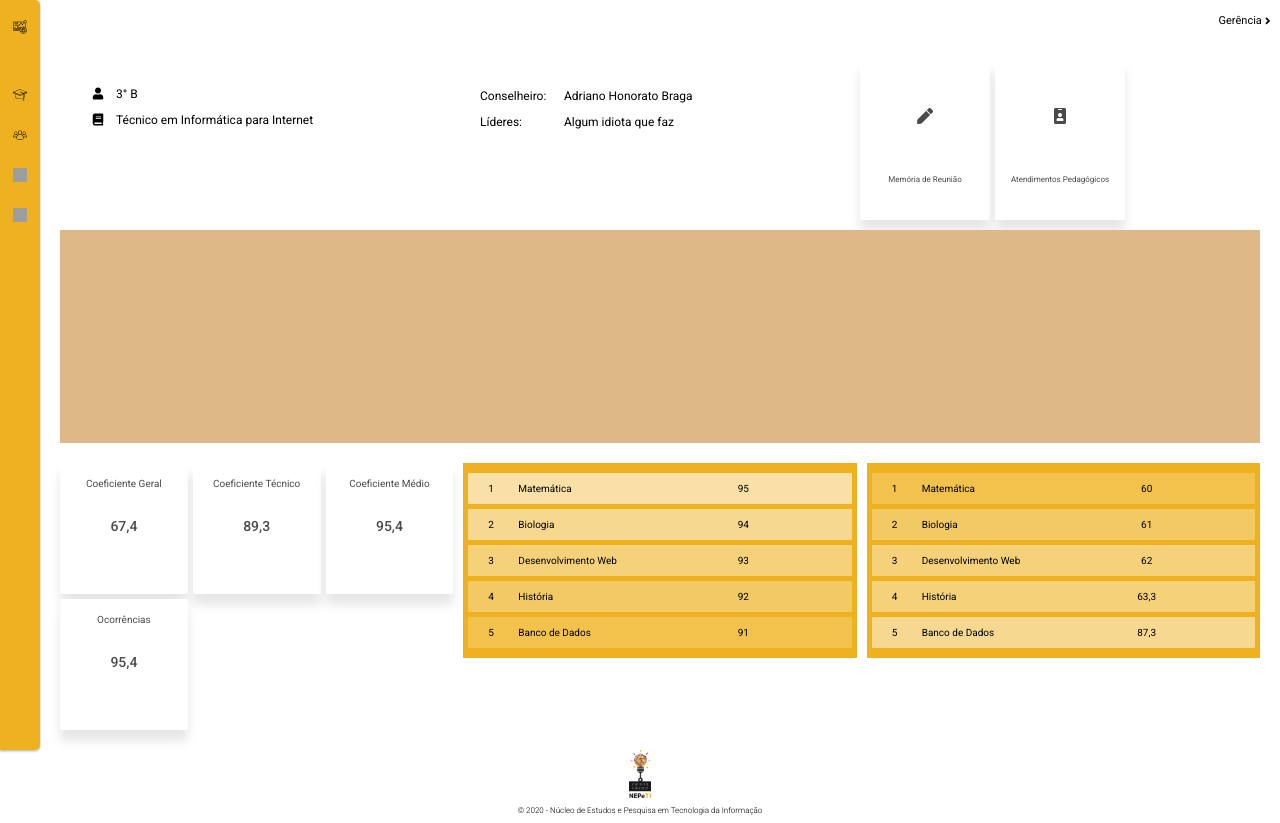
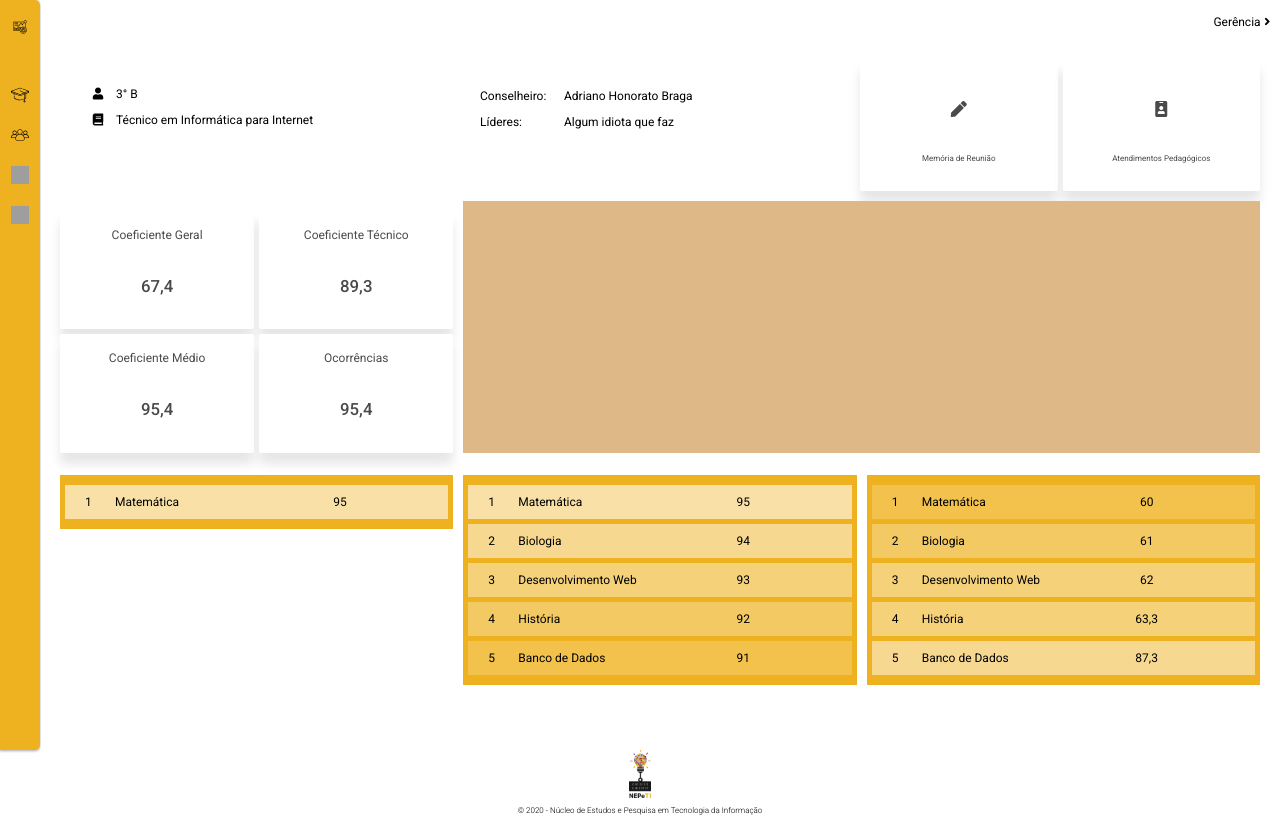
Before and after one commit to AlexandreL0pes/Aconselha, a PHP site: page /public_html/turma.html in a window 1280 px wide. Run offline with PHP 8.4, Linux system fonts and the light colour scheme; a map, chart or similar area stays blank; some libraries are stand-ins or nearby versions; grey boxes are pictures that could not be loaded.

Commit message:
Alterações no layout

```diff
--- a/public_html/assets/css/dropdown.css
+++ b/public_html/assets/css/dropdown.css
@@ -6,7 +6,7 @@
     /* border: 0.1em solid black; */
     width: 10em;
     margin-bottom: 1em;
-    font-size: 11px;
+    font-size: 1em;
     font-weight: 400;
     margin-top: .5em;
   }
--- a/public_html/assets/css/index.css
+++ b/public_html/assets/css/index.css
@@ -231,8 +231,8 @@ html {
 
 /* Specifies the size of the svg icon */
 .icon {
-  width: 1.2em;
-  height: 1.2em;
+  width: 1.5em;
+  height: 1.5em;
   /* background-color: red; */
   text-emphasis-color: white;
   /* background: url(./assets/images/reunion.svg); */
--- a/public_html/assets/css/turma.css
+++ b/public_html/assets/css/turma.css
@@ -12,13 +12,9 @@
   grid-template-columns: 1fr;
   /* grid-template-rows: repeat(auto-fit, minmax(10px, 1fr)); */
   grid-template-rows: repeat(3, 2em);
-  /* align-content: center;
-  justify-content: center; */
   display: grid;
   grid-template-columns: 0.3fr 1fr;
   grid-template-rows: repeat(auto-fill, minmax(20px, 1fr));
-  /* align-items: center; */
-  /* grid-auto-flow: row; */
   grid-gap: 5px;
   padding: 10px;
 }
@@ -30,18 +26,14 @@
 
 .info {
   display: grid;
-  grid-template-columns: 0.4fr 1fr;
   grid-template-rows: repeat(auto-fill, minmax(20px, 1fr));
-  /* align-items: center; */
-  /* grid-auto-flow: row; */
   grid-gap: 5px;
   padding: 10px;
 }
 
 .actions {
   display: grid;
-  grid-template-columns: repeat(auto-fill, minmax(100px, 1fr));
-  /* grid-template-rows: minmax(50px, 1fr) minmax(50px, 1fr); */
+  grid-template-columns: repeat(auto-fit, minmax(50px, 1fr));
   grid-gap: 5px;
   font-size: 8px;
 }
@@ -65,7 +57,6 @@
 }
 
 .actions .action-card .logo {
-  /* height: 1.6em; */
   font-size: 2em;
   margin-top: 2em;
   align-self: center;
@@ -73,10 +64,9 @@
 
 .overview {
   display: grid;
-  grid-template-columns: repeat(auto-fit, minmax(200px, 1fr));
+  grid-template-columns: repeat(auto-fill, minmax(300px, 1fr));
   /* grid-template-rows: repeat(auto-fill, minmax(60px, 1fr)); */
   /* grid-template-rows: 1fr; */
-  font-size: 10px;
   font-weight: normal;
   grid-gap: 10px;
 }
@@ -93,9 +83,10 @@
 }
 
 .info-cards {
+  grid-column-end: span 1;
   display: grid;
-  grid-template-columns: repeat(auto-fit, minmax(120px, 1fr));
-  grid-template-rows: repeat(auto-fit, minmax(60px, 1fr));
+  grid-template-columns: repeat(2, minmax(100px, 1fr));
+  grid-template-rows: repeat(auto-fit, minmax(80px, 1fr));
   grid-gap: 5px;
   margin-top: 10px;
 }
@@ -133,12 +124,13 @@
 
 .grafico {
   background-color: burlywood;
+  grid-column-end: span 2;
 }
 
 .materias {
   display: grid;
   grid-template-columns: repeat(auto-fit, minmax(300px, 1fr));
-  font-size: 10px;
+  font-size: 12px;
   font-weight: normal;
   grid-gap: 10px;
 }
--- a/public_html/turma.html
+++ b/public_html/turma.html
@@ -11,11 +11,6 @@
       href="https://cdnjs.cloudflare.com/ajax/libs/font-awesome/5.13.0/css/all.min.css"
     />
     <link rel="stylesheet" href="./assets/css/dropdown.css" />
-    <!-- <link rel="stylesheet" href="https://cdnjs.cloudflare.com/ajax/libs/semantic-ui/2.4.1/components/button.min.css"> -->
-    <!-- <link
-      rel="stylesheet"
-      href="https://unpkg.com/bulma@0.8.0/css/bulma.min.css"
-    /> -->
     <script src="https://cdnjs.cloudflare.com/ajax/libs/Chart.js/2.9.3/Chart.min.js"></script>
   </head>
   <body>
@@ -122,7 +117,6 @@
           </div>
           <div class="actions">
             <div class="action-card">
-              <!-- <img src="./assets/images/config.svg" alt="" class="logo" />  -->
               <i class="fas fa-pen logo"></i>
               <p class="subtitulo">Memória de Reunião</p>
             </div>
@@ -134,13 +128,7 @@
             </div>
           </div>
         </div>
-        <div class="materias">
-          <div class="grafico">
-            <!-- <div>Gráfico de linha</div> -->
-            <canvas id="myChart" width="" height=""></canvas>
-            <!-- <div class="teste">Olaaaaaaaaaaaaaaaaaaaaaaaaaaaaaaaaaaa</div> -->
-          </div>
-        </div>
+
         <div class="overview">
           <div class="info-cards">
             <div class="info-card">
@@ -160,7 +148,21 @@
               <p class="titulo">95,4</p>
             </div>
           </div>
+          <div class="grafico">
+            <canvas id="myChart" width="" height=""></canvas>
+          </div>
+        </div>
 
+        <div class="materias">
+          <div class="list">
+            <ul>
+              <li>
+                <span class="number">1</span>
+                <span class="name">Matemática</span>
+                <span class="points">95</span>
+              </li>
+            </ul>
+          </div>
           <div class="list">
             <ul>
               <li>
```
